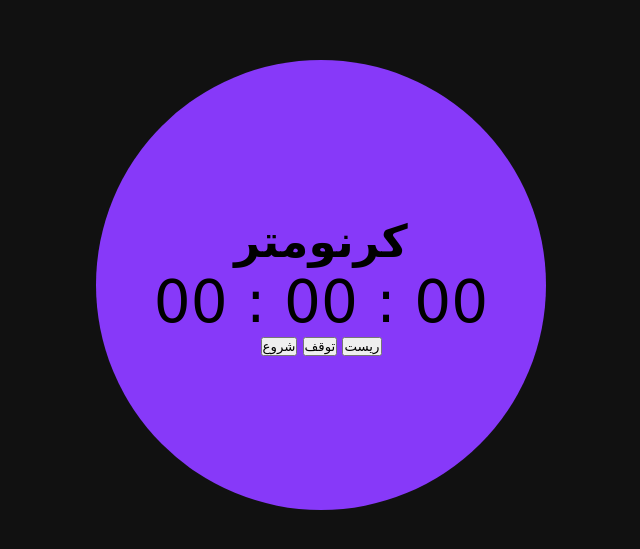
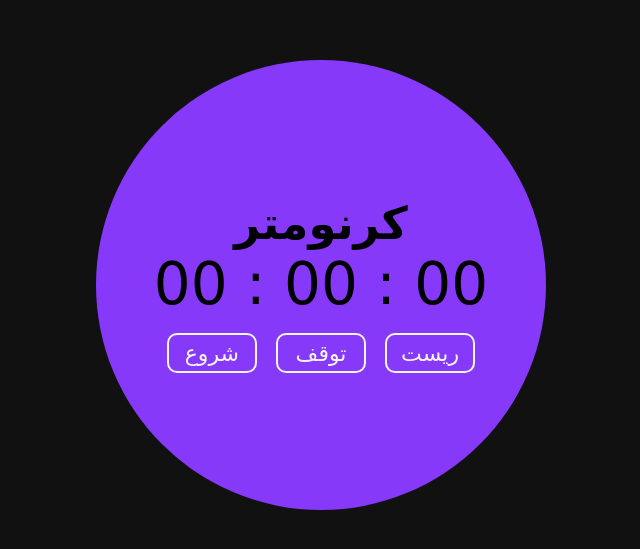
Before and after one commit to alimozafari-3/kurnometr, a plain HTML site: page index.html in a window 1280 px wide. Shown: the part 115-664 px from the top of the page, without its empty margins (319-959 px from the left). Drawn offline with Linux system fonts and the light colour scheme.

Commit message:
add style button and hover

```diff
--- a/style.css
+++ b/style.css
@@ -39,3 +39,24 @@ body {
 .container .div {
     font-size: 58px;
 }
+
+.container button {
+    border: none;
+    outline: none;
+    width: 90px;
+    height: 40px;
+    border-radius: 10px;
+    cursor: pointer;
+    background: transparent;
+    border: 2px solid #f5f5f5;
+    margin: 15px 7px 0 7px;
+    font-size: 22px;
+    transition: 0.5s;
+    color: #f5f5f5;
+}
+
+.container button:hover {
+    background-color: #f5f5f5;
+    color: #8739f9;
+
+}
```
